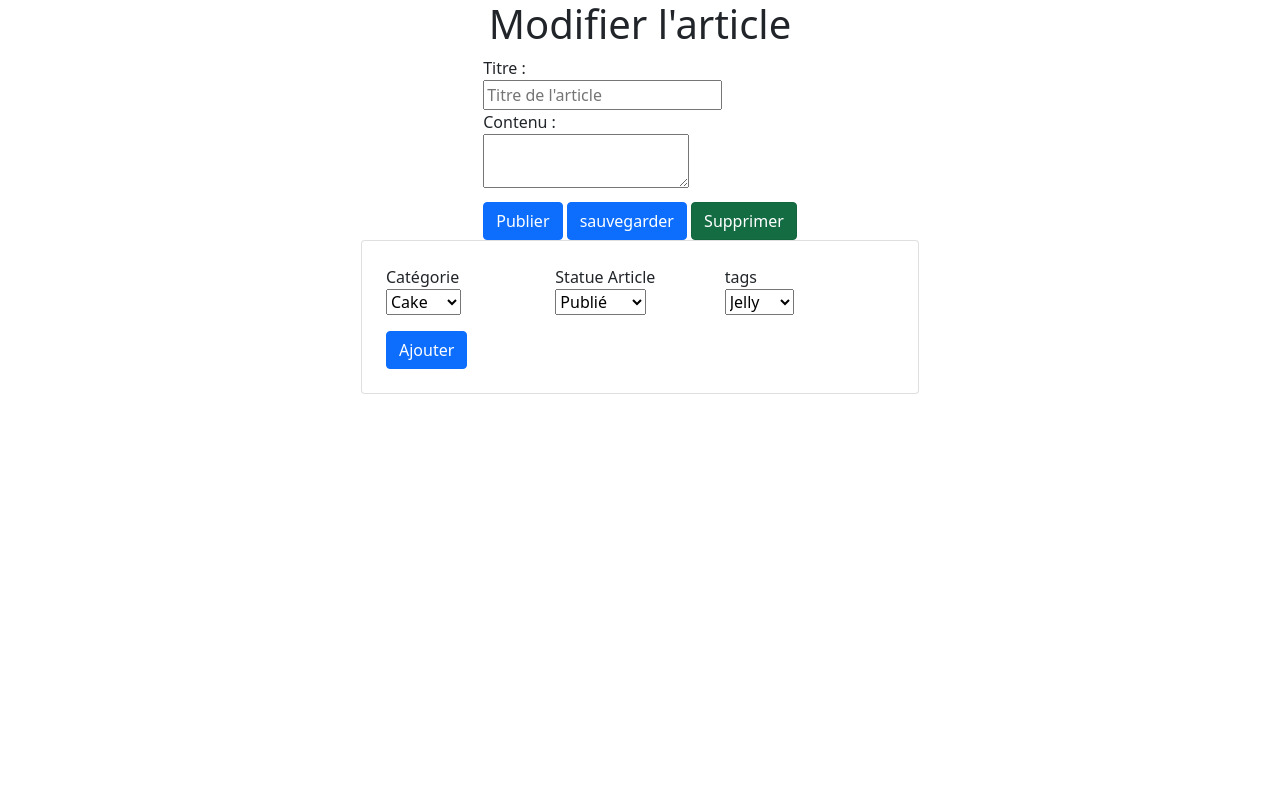
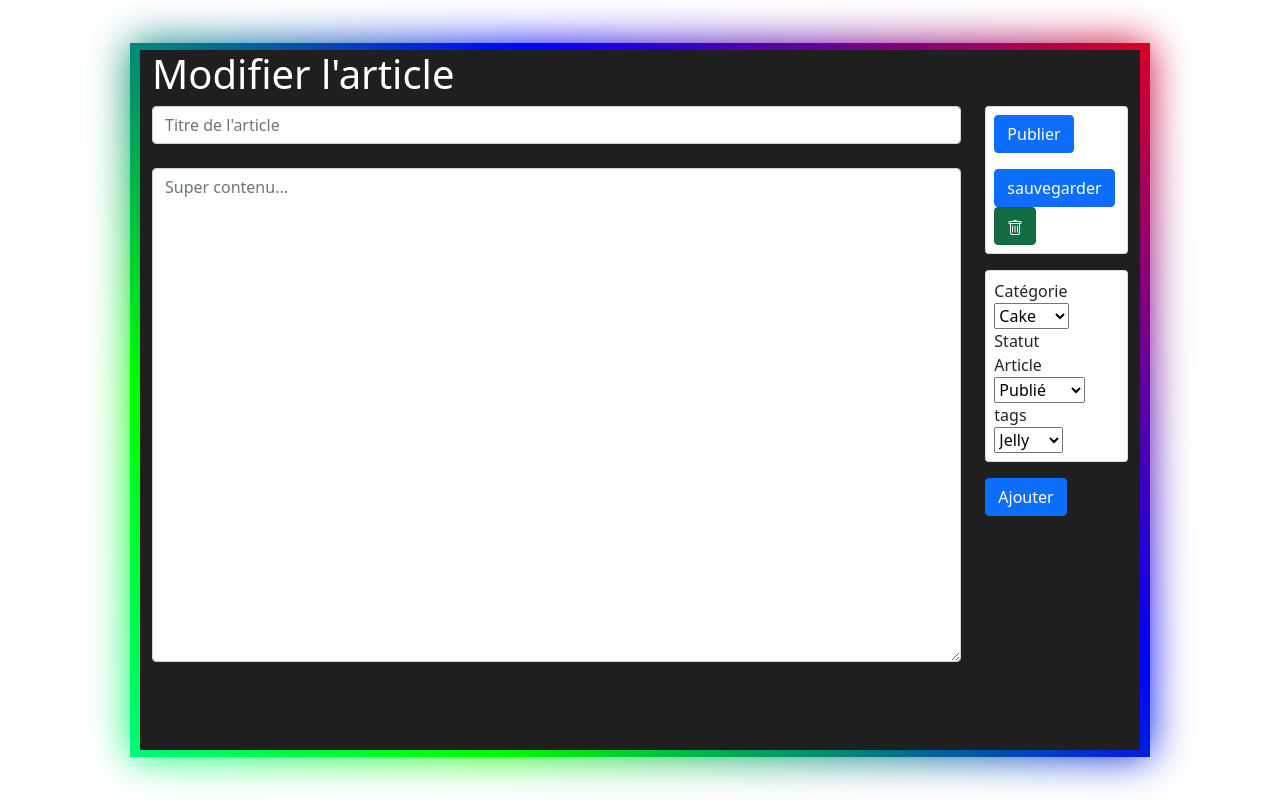
Before and after one commit to oussamat83/Epreuve, a PHP site: page /modifyPage.php in a window 1280 px wide. Run offline with PHP 8.4, Linux system fonts and the light colour scheme; data that the repository does not hold is empty.

Commit message:
mise a jour final

```diff
--- a/modifyPage.php
+++ b/modifyPage.php
@@ -76,44 +76,76 @@
     <meta http-equiv="X-UA-Compatible" content="IE=edge">
     <meta name="viewport" content="width=device-width, initial-scale=1.0">
     <title>Modifier l'article</title>
-        <link href="https://cdn.jsdelivr.net/npm/bootstrap@5.0.0/dist/css/bootstrap.min.css" rel="stylesheet" integrity="sha384-wEmeIV1mKuiNpC+IOBjI7aAzPcEZeedi5yW5f2yOq55WWLwNGmvvx4Um1vskeMj0" crossorigin="anonymous">
+    <link rel="stylesheet" href="style.css">
+    <link href="https://cdn.jsdelivr.net/npm/bootstrap@5.0.0/dist/css/bootstrap.min.css" rel="stylesheet"
+        integrity="sha384-wEmeIV1mKuiNpC+IOBjI7aAzPcEZeedi5yW5f2yOq55WWLwNGmvvx4Um1vskeMj0" crossorigin="anonymous">
 </head>
 
 <body>
-            <div class="container d-flex flex-column align-items-center">
+
+    <div class="box">
+
+        <div class="container">
             <h1>Modifier l'article</h1>
+        </div>
+
+        <form method="POST">
+
+            <div class="d-flex">
+                <div class="container col-10">
+
                     <?php foreach($errors as $error){ ?>
                     <div class="alert alert-warning">
                         <?= $error ?>
                     </div>
                     <?php } ?>
 
-                <form method="POST" >
-                    Titre : <br/>
-                    <input type="hidden" value="<?= $valueIdArticle ?>" name="idArticle" placeholder="">
-                    <input type="text" value="<?= $valueTitre ?>" name="titreArticle" placeholder="Titre de l'article" required/><br/>
-                    Contenu : <br/>
-                    <textarea name="contenuArticle" class="form-label"required ><?= $valueArea ?></textarea><br/>
-                    <input type="submit" name="submit" class="btn btn-primary" value="Publier" />
-                    <input type="submit" name="submit" class="btn btn-primary" value="sauvegarder" />
-                    <a class="btn btn-success active" href="delete.php?id=<?= $valueIdArticle ?>">Supprimer</a>
-                </form>
+                    <form method="POST">
+                        <input type="text" class="form-control" value="<?= $valueTitre?>" name="titreArticle" placeholder="Titre de l'article"
+                            required /><br />
+
+                        <textarea class="form-control" rows="20" name="contenuArticle" placeholder="Super contenu..."
+                            required><?= $valueArea?></textarea><br />
+
+                </div>
 
 
-                <div class="card p-4 w-50">
-                    <form method="POST">
-                        <div class="d-flex justify-content-between">
+                <div class="container col-2">
+
+                    <div class="card p-2 mb-3">
+
+                        <div class="mb-3">
+                            <input type="submit" name="submit" class="btn btn-primary" value="Publier" />
+                        </div>
+                        <div>
+                            <input type="submit" name="submit" class="btn btn-primary" value="sauvegarder" />
+                        </div>
+                        <div>
+                            <a class="btn btn-success active bi bi-trash"
+                                href="delete.php?id=<?= $valueIdArticle ?>"><svg xmlns="http://www.w3.org/2000/svg"
+                                    width="16" height="16" fill="currentColor" class="bi bi-trash" viewBox="0 0 16 16">
+                                    <path
+                                        d="M5.5 5.5A.5.5 0 0 1 6 6v6a.5.5 0 0 1-1 0V6a.5.5 0 0 1 .5-.5zm2.5 0a.5.5 0 0 1 .5.5v6a.5.5 0 0 1-1 0V6a.5.5 0 0 1 .5-.5zm3 .5a.5.5 0 0 0-1 0v6a.5.5 0 0 0 1 0V6z" />
+                                    <path fill-rule="evenodd"
+                                        d="M14.5 3a1 1 0 0 1-1 1H13v9a2 2 0 0 1-2 2H5a2 2 0 0 1-2-2V4h-.5a1 1 0 0 1-1-1V2a1 1 0 0 1 1-1H6a1 1 0 0 1 1-1h2a1 1 0 0 1 1 1h3.5a1 1 0 0 1 1 1v1zM4.118 4 4 4.059V13a1 1 0 0 0 1 1h6a1 1 0 0 0 1-1V4.059L11.882 4H4.118zM2.5 3V2h11v1h-11z" />
+                                </svg></a>
+                        </div>
+
+                    </div>
+
+                    <div class="card p-2">
+
                         <div class="form-group w-50">
-                                <label for="input-lieu">Catégorie</label><br/>
+                            <label for="input-lieu">Catégorie</label><br />
                             <select id="input-lieu" name="nomCategorie">
                                 <option>Cake</option>
                                 <option>Sweets</option>
                             </select>
                         </div>
+                        <div class="form-group w-50">
 
-                            <div class="form-group w-50">
-                                <label for="input-statutArticle">Statue Article</label><br/>
-                                <select id="input-statutArticle" name="statueArticle">
+                            <label for="">Statut Article</label><br />
+                            <select id="" name="statueArticle">
                                 <option>Publié</option>
                                 <option>Brouillon</option>
                                 <option>Corbeille</option>
@@ -121,17 +153,20 @@
                         </div>
 
                         <div class="form-group w-50">
-                                <label for="input-groupe">tags</label><br/>
-                                <select id="input-groupe" name="nomTag">
-                                    <option >Jelly</option>
+
+                            <label for="">tags</label><br />
+                            <select id="" name="nomTag">
+                                <option>Jelly</option>
                                 <option>Fudge</option>
                                 <option>Beans</option>
                             </select>
+
                         </div>
                     </div>
                     <button type="submit" class="mt-3 btn btn-primary">Ajouter</button>
+                </div>
         </form>
     </div>
-            </div>
 </body>
+
 </html>
--- /dev/null
+++ b/style.css
@@ -0,0 +1,59 @@
+*{
+    margin: 0;
+    padding: 0;
+    box-sizing: border-box;
+  }
+  body {
+    height: 100vh;
+    background: #131416;
+    display: flex;
+    justify-content: center;
+    align-items: center;
+
+  }
+
+  .box {
+    width: 1000px;
+    height: 700px;
+    background: rgb(31, 31, 31);
+    position: relative;
+
+  }
+
+  .box::before,
+  .box::after {
+    content: '';
+    position: absolute;
+    top: 0;
+    left: 0;
+    background: linear-gradient(45deg, #ff0000, #00f0f0, #00ff00, #0000ff, #ff0000, #00f0f0, #00ff00, #0000ff, #f00f0f);
+    width: 100%;
+    height: 100%;
+    background-size: 500%;
+    z-index: -1;
+    transform: scale(1.02);
+    animation: animate 20s infinite;
+  }
+
+  .box::after{
+    filter: blur(20px);
+  }
+
+  @keyframes animate {
+    0% { background-position: 0 0; }
+    50% { background-position: 300% 0; }
+    100% { background-position: 0 0; }
+  }
+
+  h1{
+    color:white;
+    }
+
+ /* .card{
+    margin: auto;
+    bottom: -60px;
+  } */
+  /* .custom-text-area
+  {
+      resize: none;
+  } */
```
Also changed, not shown: form.php (+54 -41 lines). Lines whose indentation alone changed are shown as unchanged.
